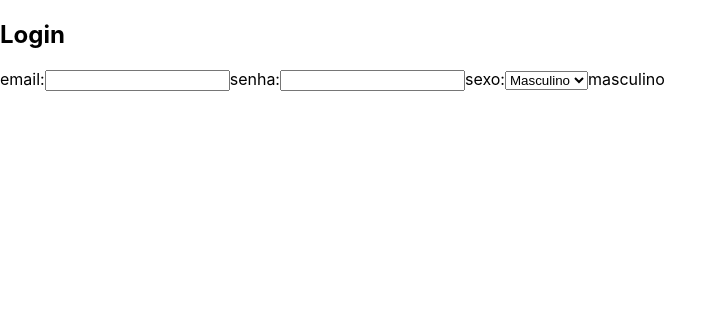
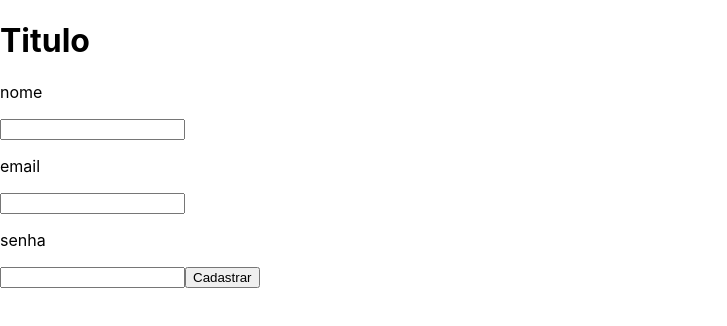
Before and after one commit to JoyceKell/ReactJs-do-zero-ao-avancado-na-pratica, a React (Create React App) app in the folder meusite/: page / in a window 1280 px wide. Shown: the top 326 px of the page, without its empty margins (0-727 px from the left). Built offline with nearby package versions, Linux system fonts and the light colour scheme.

Commit message:
manipulando formularios

```diff
--- a/meusite/src/App.js
+++ b/meusite/src/App.js
@@ -5,46 +5,40 @@
   constructor(props){
     super(props);
     this.state = {
+      nome: '',
       email: '',
       senha: '',
-      sexo: 'masculino'
     };
-    this.trocaEmail = this.trocaEmail.bind(this);
-    this.trocarSenha = this.trocarSenha.bind(this);
-    this.trocarSexo = this.trocarSexo.bind(this);
+   this.cadastrar = this.cadastrar.bind(this);
   }
 
-  trocaEmail(e){
-    let valorDigitado = e.target.value;
-    this.setState({email:valorDigitado});
-  }
+  cadastrar(event){
+    const {nome,email,senha} = this.state
 
-  trocarSenha(e){
-    let valorDigitado = e.target.value;
-    this.setState({senha: valorDigitado});
-  }
-
-  trocarSexo(e){
-    let valorDigitado = e.target.value;
-    this.setState({sexo: valorDigitado})
+    if(nome!='' && email!= '' && senha!= ''){
+      alert(`nome: ${nome} \nemail:${email} \npassword:${senha}`)
+      event.preventDefault();
+    }else{
+      alert('campos vazios');
+    }
   }
 
   render(){
     return(
       <div>
-        <h2>Login</h2>
-        email:
-        <input type="email" name="email" value={this.state.email}
-        onChange={this.trocaEmail}/>
-        senha:
-        <input type="password" name="senha" value={this.state.senha} onChange={this.trocarSenha}/>
-        sexo:
-
-        <select name="sexo" value={this.state.sexo} onChange={this.trocarSexo}>
-          <option value="masculino">Masculino</option>
-          <option value="feminino">Feminino</option>
-        </select>
-        {this.state.sexo}
+       <h1>Titulo</h1>
+       <form onSubmit={this.cadastrar}>
+         <p>nome</p>
+         <input type="text" value={this.state.nome}
+              onChange={(e)=>this.setState({nome:e.target.value})} />
+         <p>email</p>
+         <input type="email" value={this.state.email}
+              onChange={(e)=>this.setState({email:e.target.value})} />
+         <p>senha</p>
+         <input type="password" value={this.state.senha}
+              onChange={(e)=>this.setState({senha:e.target.value})} />
+         <button type="submit">Cadastrar</button>
+       </form>
       </div>
     )
   }
```
